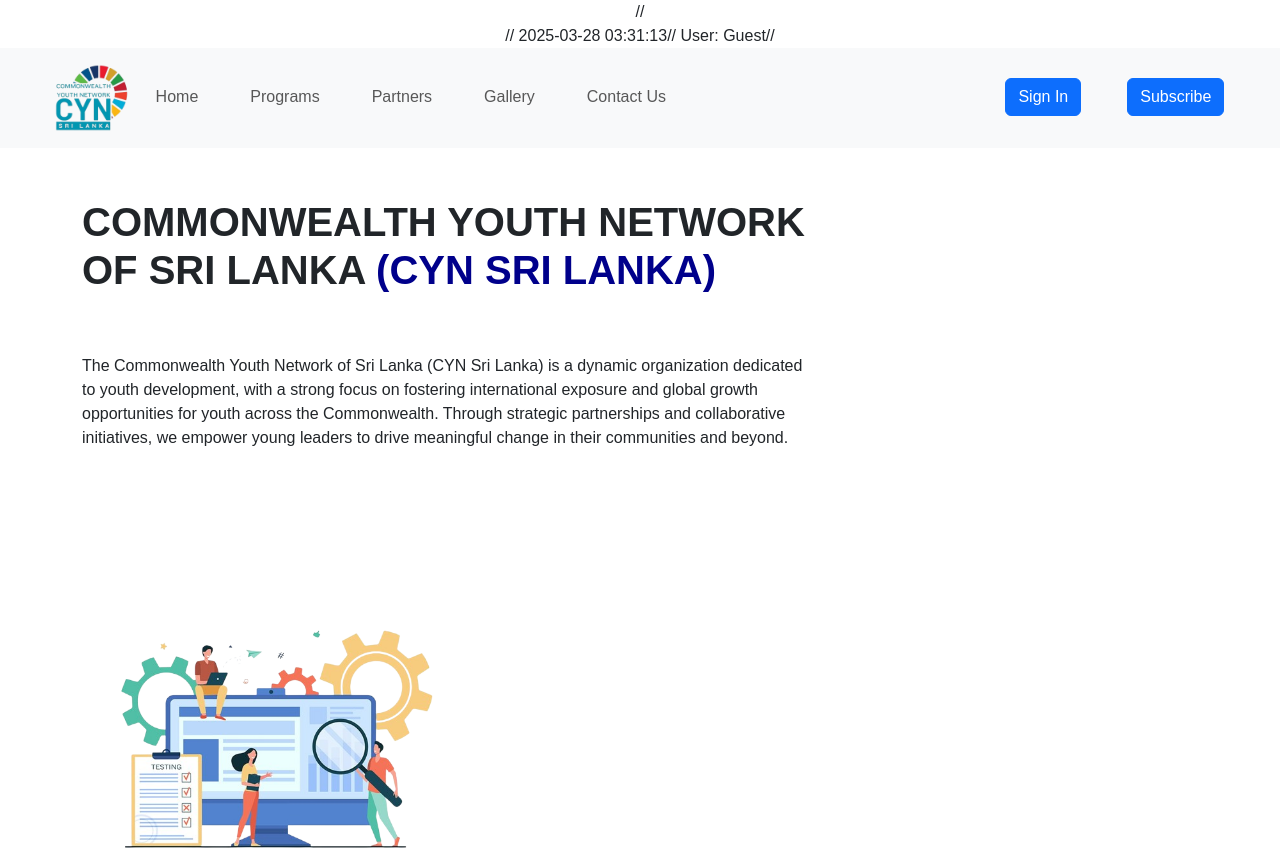
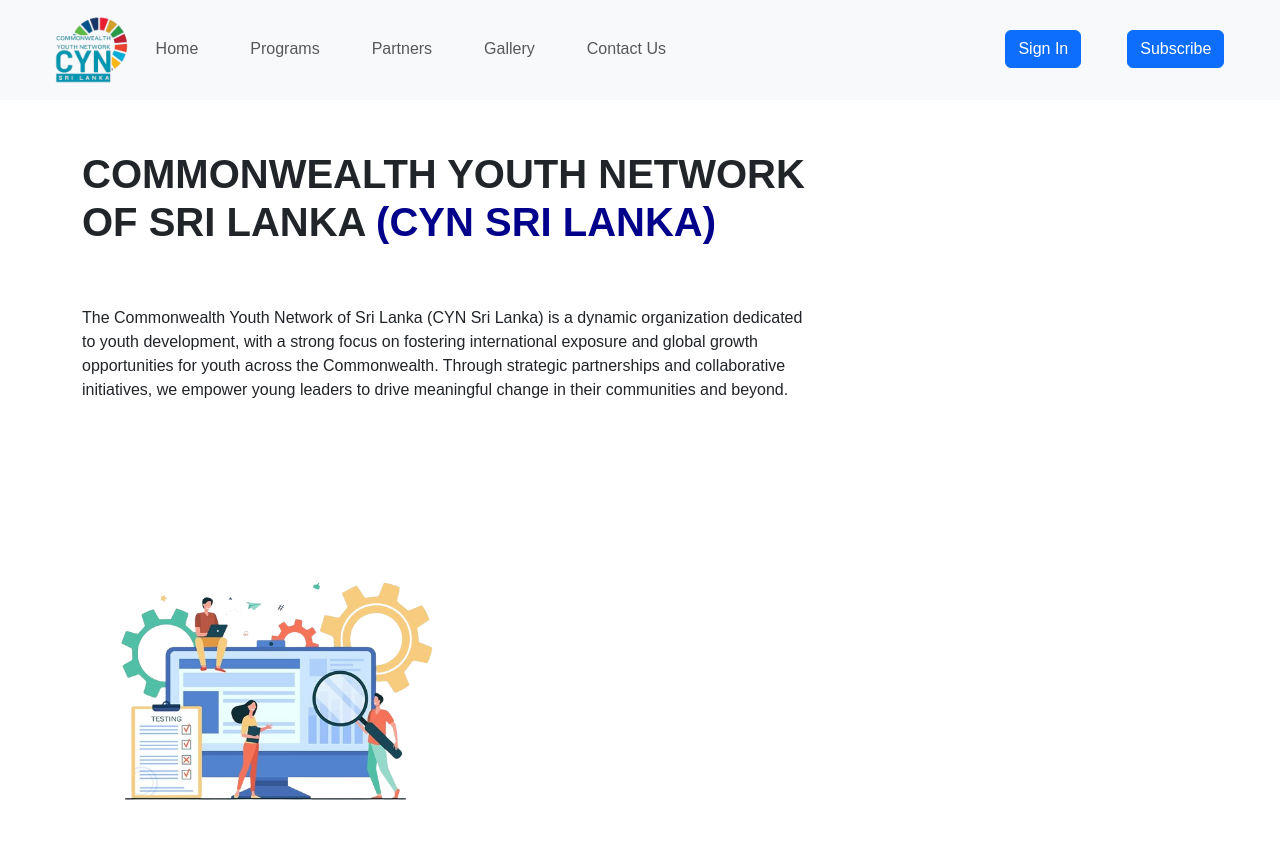
Before and after one commit to tgimsara/CYNproject, a React (Create React App) app in the folder frontend/: page / in a window 1280 px wide. Shown: the top 850 px of the page. Built offline with nearby package versions, Linux system fonts and the light colour scheme.

Commit message:
Update Header.js div sys info deleted

```diff
--- a/frontend/src/components/view/Headers/Header.js
+++ b/frontend/src/components/view/Headers/Header.js
@@ -133,10 +133,7 @@
 
   return (
     <div>
-      // <div className="system-info">
-      //   <span className="datetime">{currentDateTime}</span>
-      //   <span className="user-info">User: {currentUser}</span>
-      // </div>
+
 
       <nav className="navbar navbar-expand-lg bg-body-tertiary navbar" style={{ position:"fixed" , width:"100%"}}>
         <div className="container-fluid">
```
